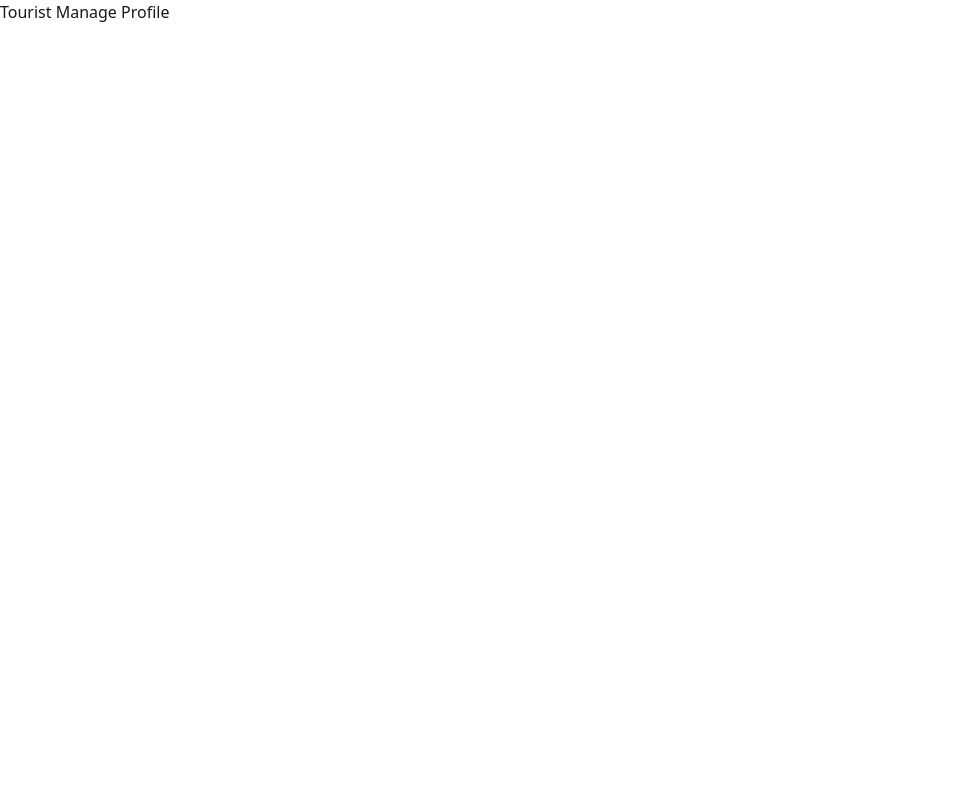
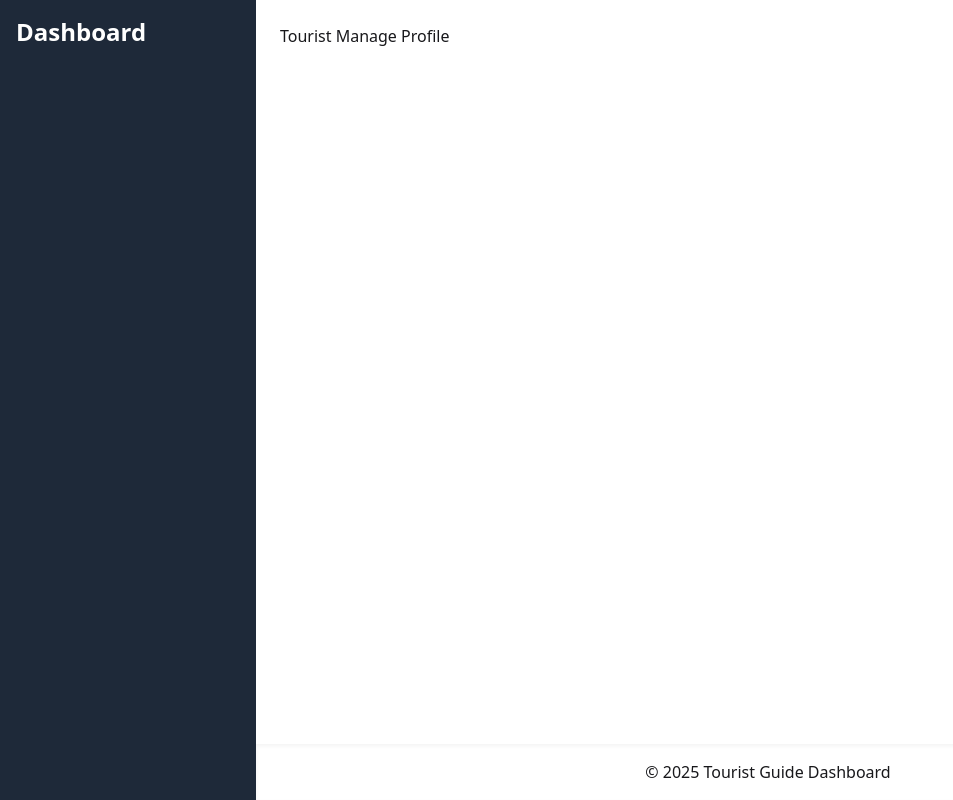
Before and after one commit to toimurhasan/sonarbangla-travels-client, a React (Vite) app: page /dashboard/tourist/manage-profile in a window 1280 px wide. Shown: the whole page, without its empty margins (0-953 px from the left). Built offline with nearby package versions, Linux system fonts and the light colour scheme; no server answers.

Commit message:
dashboard layout added

```diff
--- /dev/null
+++ b/src/layouts/DashboardLayout.jsx
@@ -0,0 +1,30 @@
+// import { Outlet } from "react-router";
+
+import { Outlet } from "react-router";
+
+const DashboardLayout = () => {
+  return (
+    <div className="min-h-screen flex">
+      {/* Sidebar */}
+      <aside className="w-64 bg-gray-800 text-white min-h-screen p-4">
+        <div className="text-2xl font-bold mb-6">Dashboard</div>
+        {/* Add navigation links here based on role (optional) */}
+        {/* Example: <Link to="/dashboard/tourist/my-bookings">My Bookings</Link> */}
+      </aside>
+
+      {/* Main Content */}
+      <div className="flex-1 flex flex-col">
+        <main className="flex-grow p-6 ">
+          <Outlet />
+        </main>
+
+        {/* Optional footer for dashboard */}
+        <footer className="text-center py-4 shadow-inner">
+          <p>© 2025 Tourist Guide Dashboard</p>
+        </footer>
+      </div>
+    </div>
+  );
+};
+
+export default DashboardLayout;
```
Also changed, not shown: src/routes/router.jsx (+23 -16 lines).
